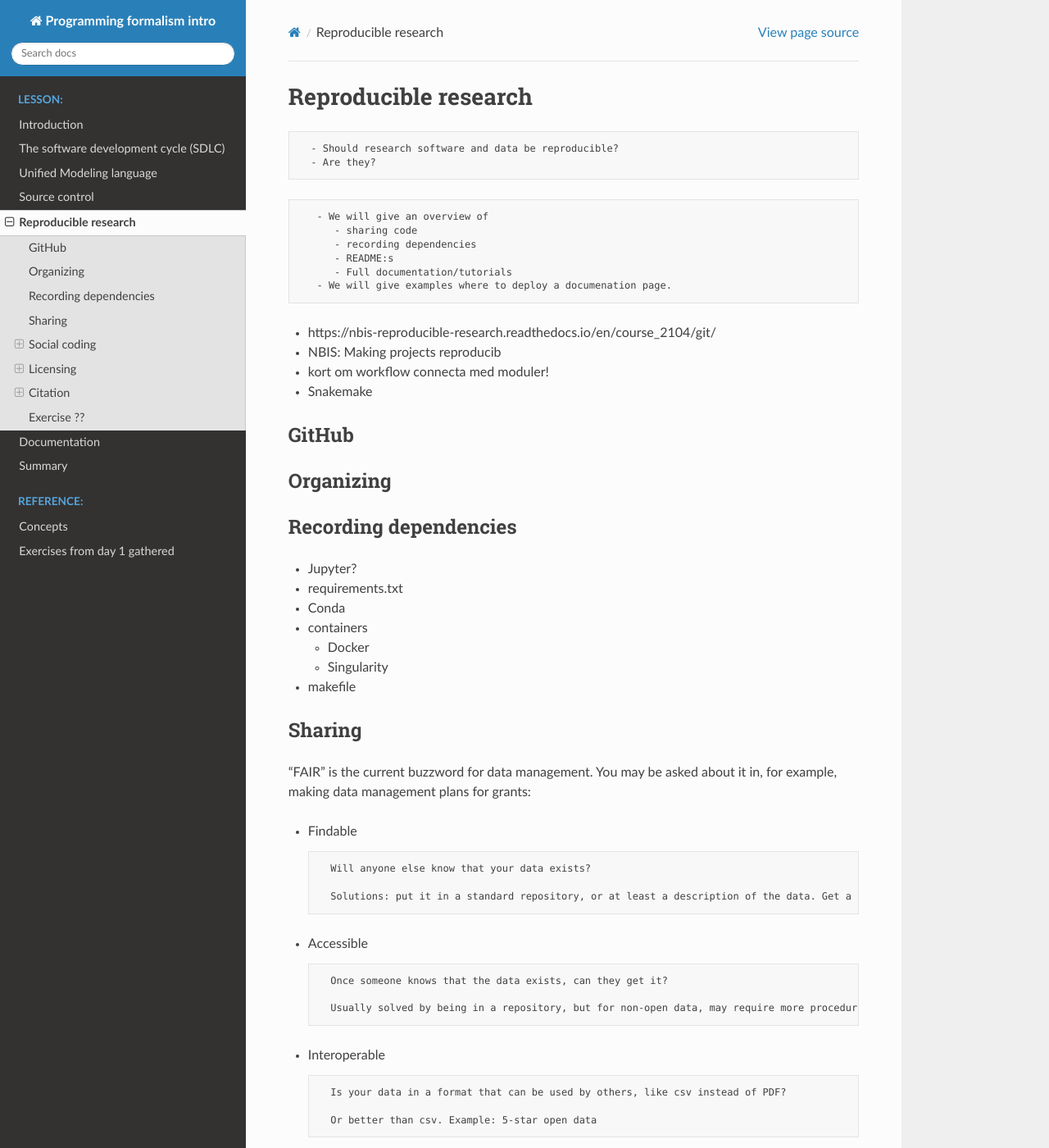
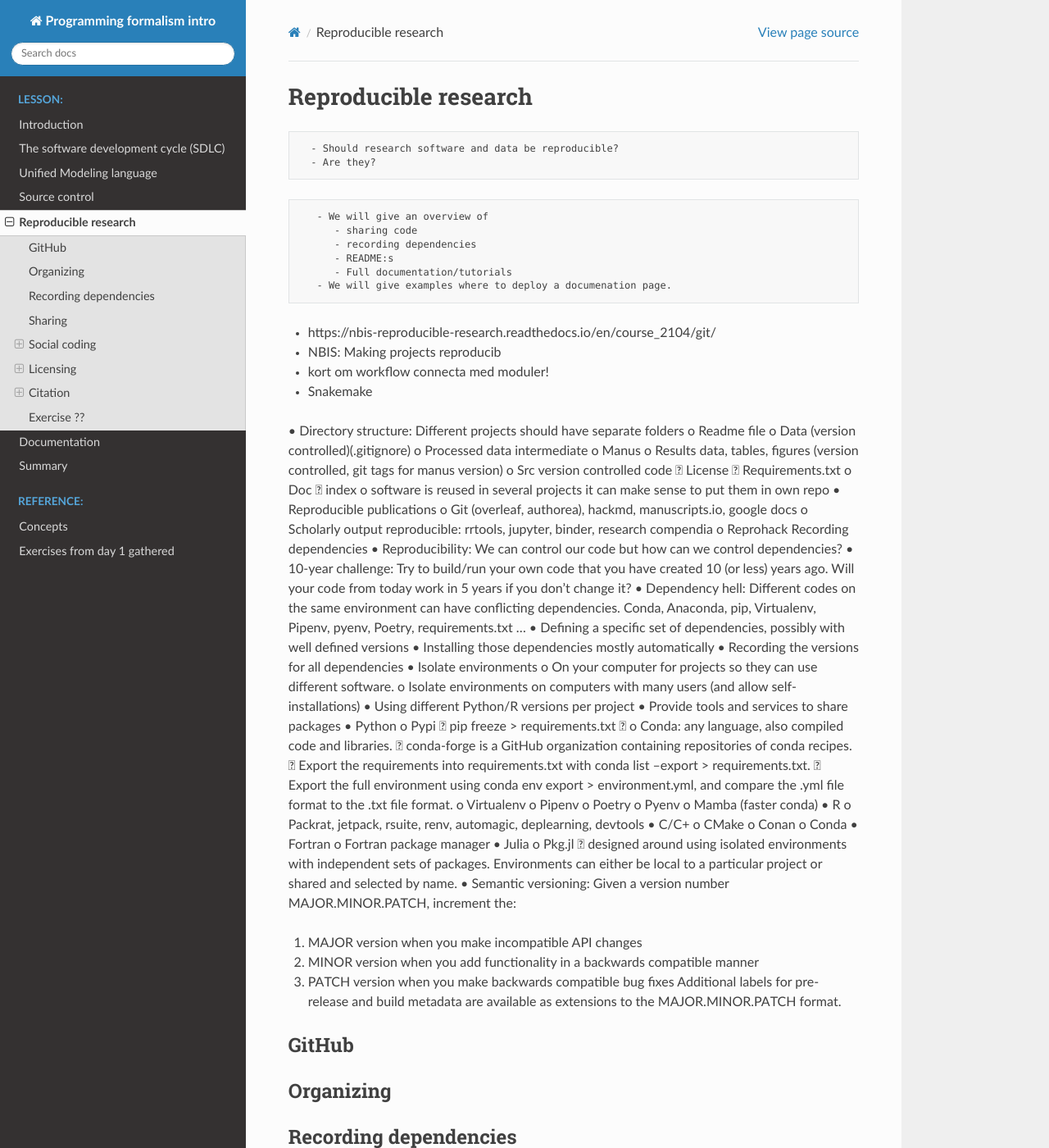
Before and after one commit to UPPMAX/programming_formalisms_intro, a Sphinx documentation site: the page built from doc/reproducible.md, in a window 1280 px wide and 1400 px high. Shown: the whole window at 82% size. Built offline with Sphinx 7.4.7 and the Read the Docs theme 2.0.0, drawn with Linux system fonts in a browser that asks for light colours; pages that are not in the unit, such as notebooks, are missing from menus.

Commit message:
Update reproducible.md

```diff
--- a/doc/reproducible.md
+++ b/doc/reproducible.md
@@ -18,6 +18,69 @@
 
 - kort om workflow connecta med moduler!
 - Snakemake
+
+•	Directory structure: Different projects should have separate folders
+o	Readme file
+o	Data		(version controlled)(.gitignore)
+o	Processed data	intermediate
+o	Manus
+o	Results		data, tables, figures (version controlled, git tags for manus version)
+o	Src		version controlled code
+	License
+	Requirements.txt
+o	Doc
+	index
+o	software is reused in several projects it can make sense to put them in own repo
+•	Reproducible publications
+o	Git (overleaf, authorea), hackmd, manuscripts.io, google docs
+o	Scholarly output reproducible: rrtools, jupyter, binder, research compendia
+o	Reprohack
+Recording dependencies
+•	Reproducibility: We can control our code but how can we control dependencies?
+•	10-year challenge: Try to build/run your own code that you have created 10 (or less) years ago. Will your code from today work in 5 years if you don’t change it?
+•	Dependency hell: Different codes on the same environment can have conflicting dependencies.
+Conda, Anaconda, pip, Virtualenv, Pipenv, pyenv, Poetry, requirements.txt …
+•	Defining a specific set of dependencies, possibly with well defined versions
+•	Installing those dependencies mostly automatically
+•	Recording the versions for all dependencies
+•	Isolate environments
+o	On your computer for projects so they can use different software.
+o	Isolate environments on computers with many users (and allow self-installations)
+•	Using different Python/R versions per project
+•	Provide tools and services to share packages
+•	Python
+o	Pypi
+	pip freeze > requirements.txt
+
+o	Conda: any language, also compiled code and libraries.
+	conda-forge is a GitHub organization containing repositories of conda recipes.
+	Export the requirements into requirements.txt with conda list --export > requirements.txt.
+	Export the full environment using conda env export > environment.yml, and compare the .yml file format to the .txt file format.
+o	Virtualenv
+o	Pipenv
+o	Poetry
+o	Pyenv
+o	Mamba (faster conda)
+•	R
+o	Packrat, jetpack, rsuite, renv, automagic, deplearning, devtools
+•	C/C+
+o	CMake
+o	Conan
+o	Conda
+•	Fortran
+o	Fortran package manager
+•	Julia
+o	Pkg.jl
+	designed around using isolated environments with independent sets of packages. Environments can either be local to a particular project or shared and selected by name.
+•	Semantic versioning:
+Given a version number MAJOR.MINOR.PATCH, increment the:
+1.	MAJOR version when you make incompatible API changes
+2.	MINOR version when you add functionality in a backwards compatible manner
+3.	PATCH version when you make backwards compatible bug fixes
+Additional labels for pre-release and build metadata are available as extensions to the MAJOR.MINOR.PATCH format.
+
+
+
 
 
 ## GitHub
```
